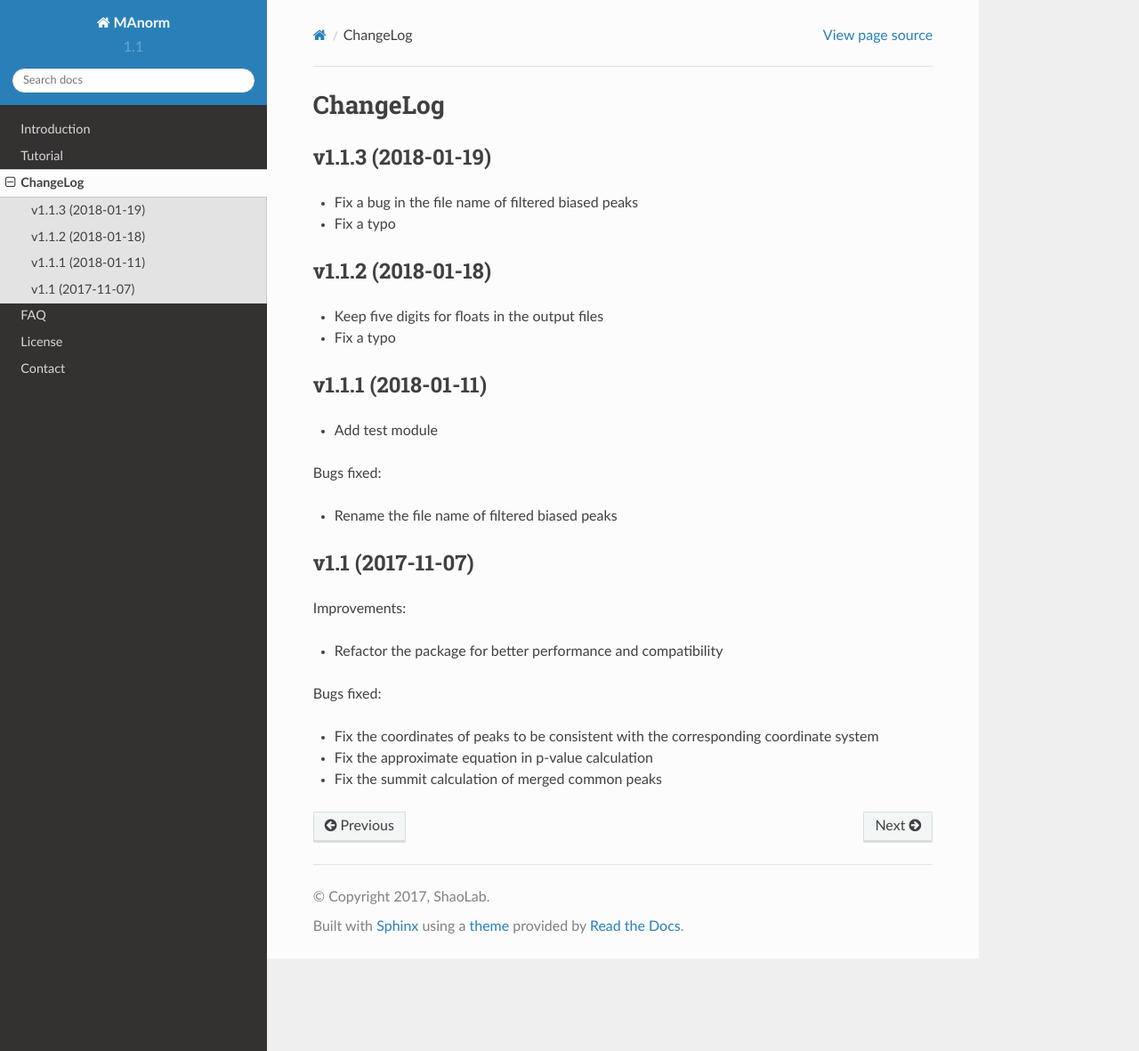
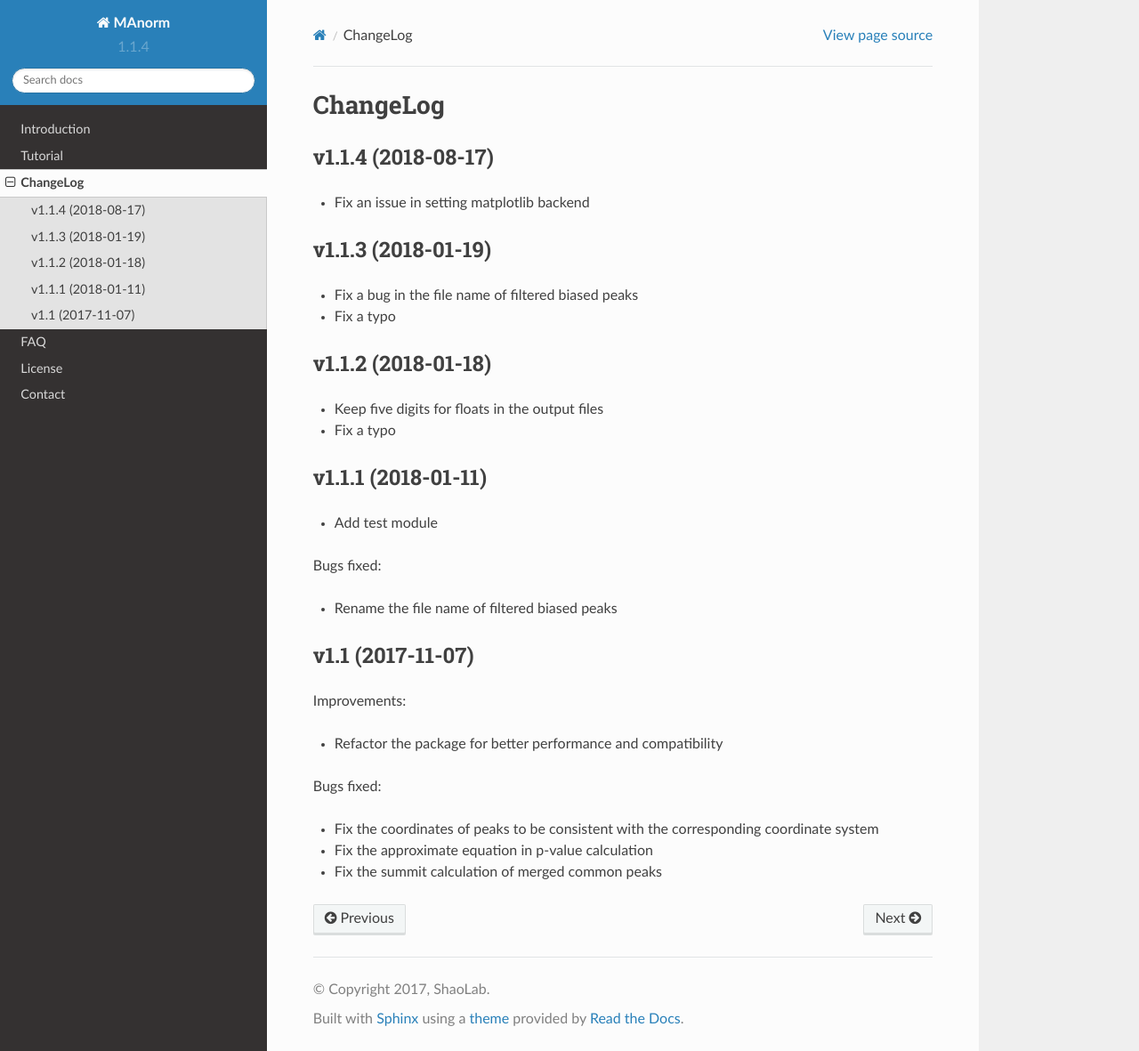
Before and after one commit to shao-lab/MAnorm, a Sphinx documentation site: the page built from docs/source/changelog.rst, in a window 1280 px wide and 1181 px high. Shown: the whole window at 89% size. Built offline with Sphinx 7.4.7 and the Read the Docs theme 2.0.0, drawn with Linux system fonts in a browser that asks for light colours.

Commit message:
update to v1.1.4

```diff
--- a/CHANGELOG.rst
+++ b/CHANGELOG.rst
@@ -1,5 +1,10 @@
 ChangeLog
 =========
+
+v1.1.4 (2018-08-17)
+-------------------
+
+* Fix an issue in setting matplotlib backend
 
 v1.1.3 (2018-01-19)
 -------------------
--- a/docs/source/conf.py
+++ b/docs/source/conf.py
@@ -54,9 +54,9 @@ author = u'ShaoLab'
 # built documents.
 #
 # The short X.Y version.
-version = u'1.1'
+version = u'1.1.4'
 # The full version, including alpha/beta/rc tags.
-release = u'1.1'
+release = u'1.1.4'
 
 # The language for content autogenerated by Sphinx. Refer to documentation
 # for a list of supported languages.
--- a/manorm/__init__.py
+++ b/manorm/__init__.py
@@ -1 +1 @@
-__version__ = "1.1.3"
+__version__ = "1.1.4"
--- a/setup.py
+++ b/setup.py
@@ -9,7 +9,8 @@ with open('README.rst') as fin:
 
 INSTALL_REQUIRES = ["numpy",
                     "matplotlib",
-                    "statsmodels"]
+                    "statsmodels",
+                    "scipy"]
 
 CLASSIFIERS = ["Development Status :: 5 - Production/Stable",
                "Environment :: Console",
```
